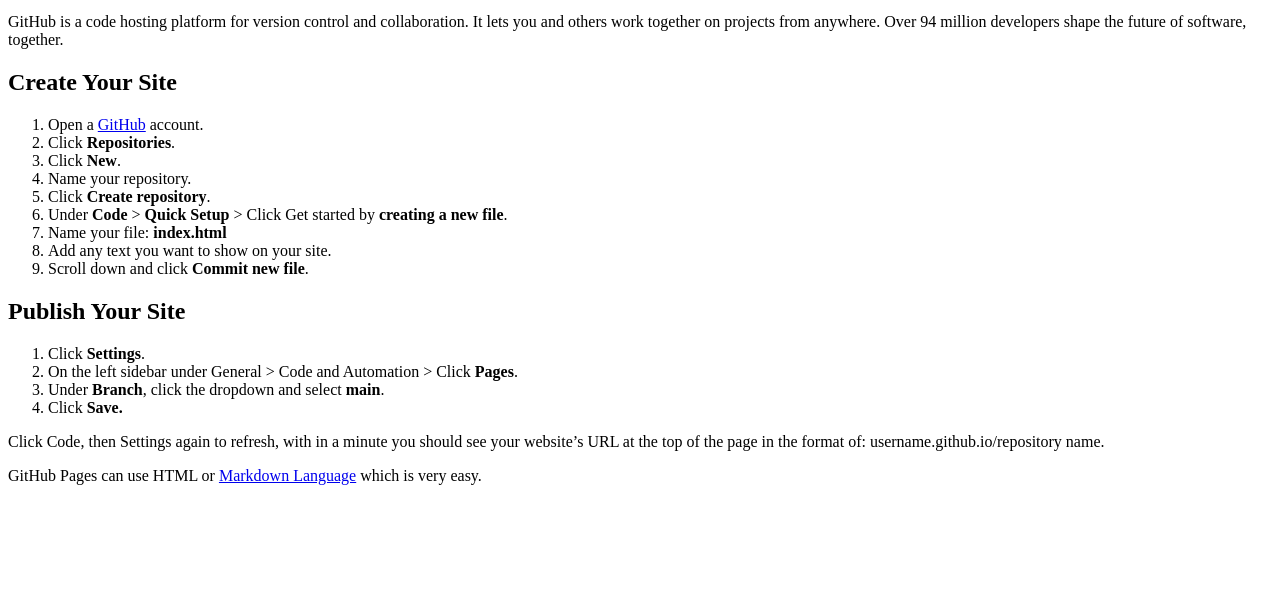
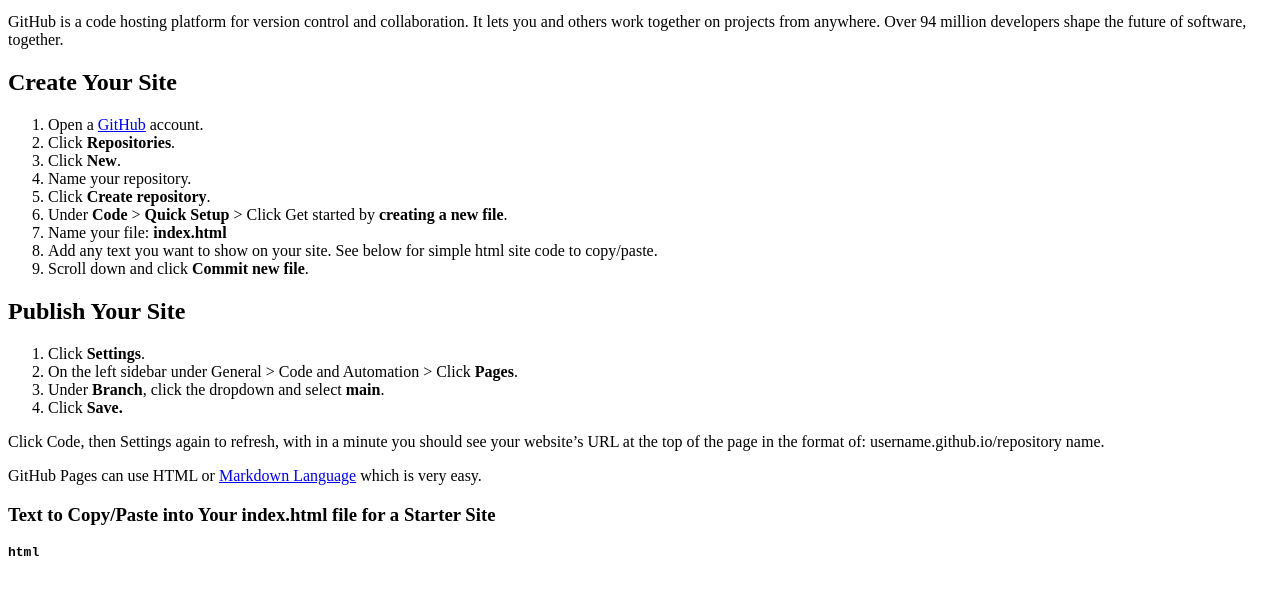
Before and after one commit to tachristian/How-to-create-your-free-github-website, a plain HTML site: page index.html in a window 1280 px wide. Shown: the part 105-700 px from the top of the page. Drawn offline with Linux system fonts and the light colour scheme.

Commit message:
Update index.html

```diff
--- a/index.html
+++ b/index.html
@@ -19,7 +19,7 @@
   <li>Click <b>Create repository</b>.</li>
   <li>Under <b>Code</b> > <b>Quick Setup</b> > Click Get started by <b>creating a new file</b>.</li>
   <li>Name your file: <b>index.html</b></li>
-  <li>Add any text you want to show on your site.</li>
+  <li>Add any text you want to show on your site. See below for simple html site code to copy/paste.</li>
   <li>Scroll down and click <b>Commit new file</b>.</li>
 </ol>
 
@@ -42,5 +42,10 @@ username.github.io/repository name.
 GitHub Pages can use HTML or <a href="https://docs.github.com/en/get-started/writing-on-github/getting-started-with-writing-and-formatting-on-github/basic-writing-and-formatting-syntax">Markdown Language</a> which is very easy.
 </p>
 
+<h3>Text to Copy/Paste into Your index.html file for a Starter Site</h3>
+  <code>
+    <b>html</b>
+  </code>
+
 </body>
 </html>
```
